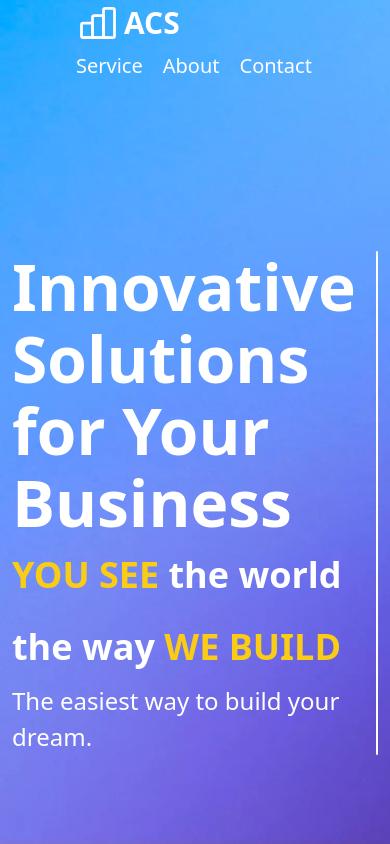
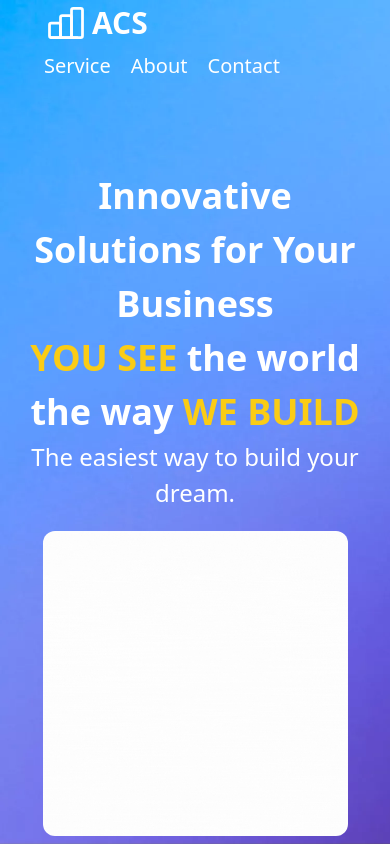
Before and after one commit to ashishjaiswa/landing-page, a Next.js app: page / in a window 390 px wide. Built offline with nearby package versions, Linux system fonts and the light colour scheme.

Commit message:
change push

```diff
--- a/src/hero/HeroOneButton.tsx
+++ b/src/hero/HeroOneButton.tsx
@@ -7,12 +7,12 @@ type IHeroOneButtonProps = {
 };
 
 const HeroOneButton = (props: IHeroOneButtonProps) => (
-  <header className="text-left flex flex-col justify-center  ">
-    <h1 className="whitespace-pre-line text-6xl font-bold leading-hero text-white">
+  <header className=" text-center md:text-left flex flex-col justify-center  ">
+    <h1 className=" whitespace-pre-line text-4xl  md:text-6xl font-bold md:leading-hero text-white">
       {props.title}
     </h1>
     <div>
-    <h3 className='whitespace-pre-line text-4xl font-bold leading-hero text-white'><span className=' text-yellow-400'>YOU SEE</span> the world the way <span className='text-yellow-400'>WE BUILD</span></h3>
+    <h3 className='whitespace-pre-line text-4xl font-bold md:leading-hero text-white'><span className=' text-yellow-400'>YOU SEE</span> the world the way <span className='text-yellow-400'>WE BUILD</span></h3>
     <h4 className=" text-white text-2xl">{props.description}</h4>
 
     </div>
--- a/src/navigation/NavbarTwoColumns.tsx
+++ b/src/navigation/NavbarTwoColumns.tsx
@@ -7,7 +7,7 @@ type INavbarProps = {
 };
 
 const NavbarTwoColumns = (props: INavbarProps) => (
-  <div className="flex flex-wrap items-center justify-between mx-8  w-full">
+  <div className="flex flex-wrap items-center justify-between   w-full">
     <div>
       <Link href="/">{props.logo}</Link>
     </div>
--- a/src/templates/Hero.tsx
+++ b/src/templates/Hero.tsx
@@ -36,7 +36,7 @@ const Hero = () => (
     <div className='flex h-full   justify-center items-center gap-5 '  >
 
 
-      <Section yPadding=" self-center  flex w-full gap-5   " mx=''>
+      <Section yPadding=" self-center  flex w-full gap-5 md:flex-row flex-col  " mx=''>
         <HeroOneButton
           title={
             <>
@@ -54,7 +54,7 @@ const Hero = () => (
         <img
             src="/assets/gif/ASHOKA.gif"
             alt="Animated GIF"
-            className=' w-3/2 rounded-xl overflow-hidden'
+            className='w-5/6 sm:w-3/4 md:w-full self-center rounded-xl overflow-hidden'
         // Optional styling
       />
 
```
